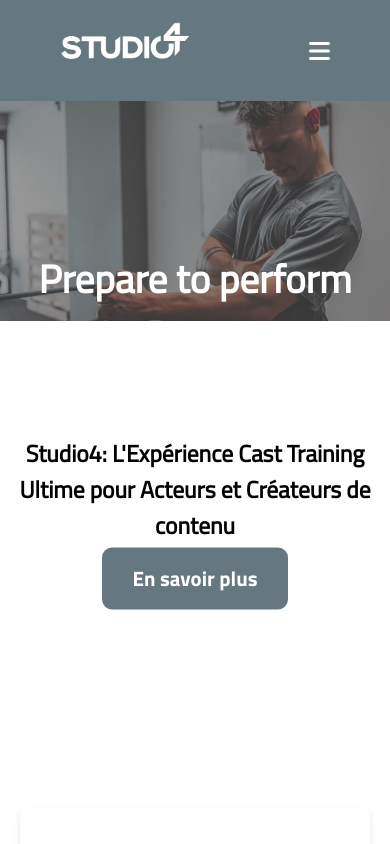
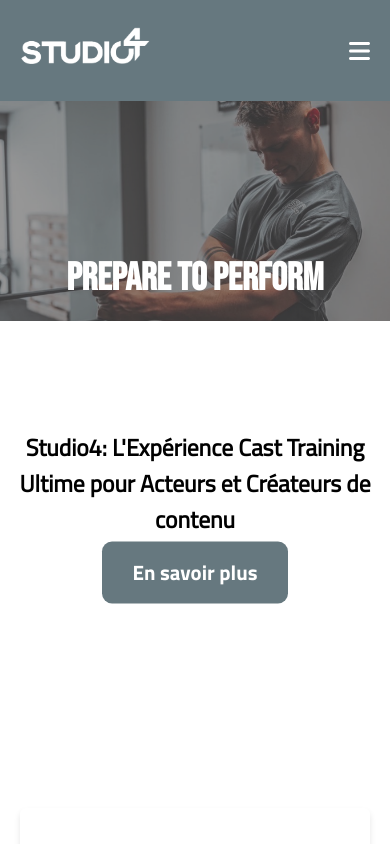
Before and after one commit to Syhenn/studio4, a React (Create React App) app: page / in a window 390 px wide. Shown: the top 844 px of the page. Built offline with nearby package versions, Linux system fonts and the light colour scheme.

Commit message:
Fixe some bugs

```diff
--- a/src/styles/Home.css
+++ b/src/styles/Home.css
@@ -7,7 +7,7 @@
     src: url('../fonts/TitilliumWeb-SemiBold.ttf');
   }
   @font-face {
-    font-family: '';
+    font-family: bebas;
     src: url('../fonts/BebasNeue.ttf');
 }
 p{
@@ -249,7 +249,7 @@ span.bar {
   .home-presentation-text h1{
     width: 100%;
     margin-bottom: 15vh;
-    font-family: regular;
+    font-family: bebas;
     font-size: 10vw;
     color: white;
 
--- a/src/styles/navBar.css
+++ b/src/styles/navBar.css
@@ -89,6 +89,9 @@ nav a:hover {
 @media screen and (max-width: 768px) {
     nav{
         box-shadow: none;
+        display: flex!important;
+        align-items: center!important;
+        justify-content: space-between;
     }
     .nav_links {
         position: absolute;
@@ -109,6 +112,7 @@ nav a:hover {
         padding: 0!important;
     }
     .nav_logo_container img {
+        padding: 0 0 0 20px;
         width: 130px;
     }
     .burger_menu {
@@ -126,4 +130,7 @@ nav a:hover {
     .close{
         display: none;
     }
+    .burger_menu{
+        padding: 0 20px 0 0;
+    }
 }
```
